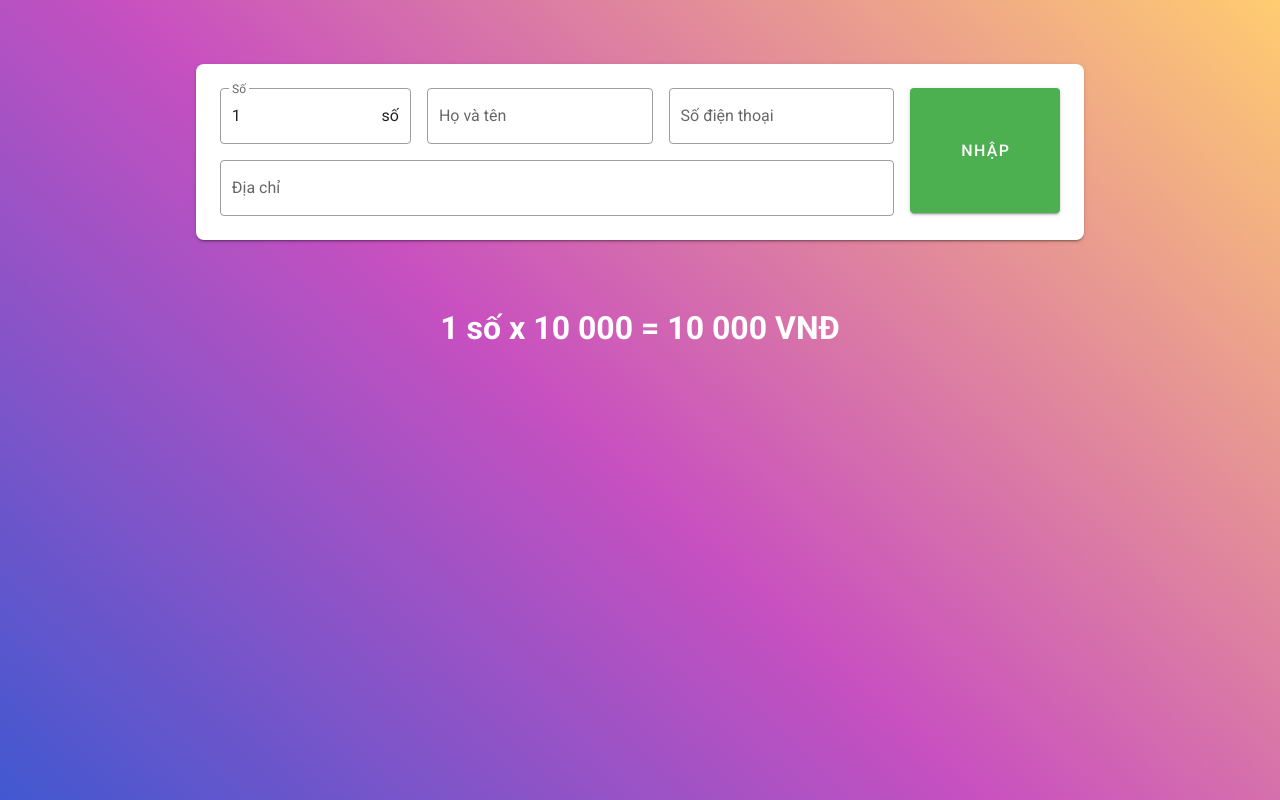
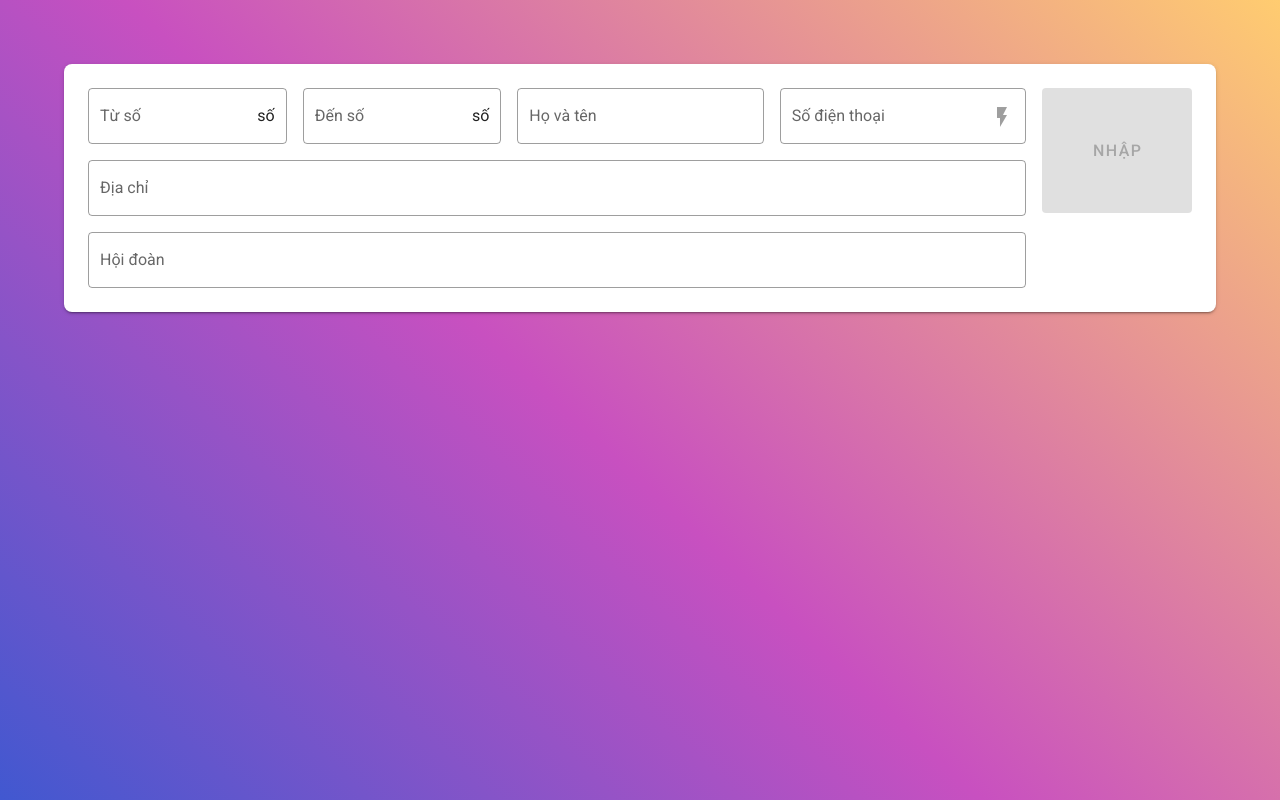
Before and after one commit to thuanpham113/project-game, a Nuxt app: page /importCustorm in a window 1280 px wide. Built offline with nearby package versions, Linux system fonts and the light colour scheme.

Commit message:
Add alert component to default layout

```diff
--- a/layouts/default.vue
+++ b/layouts/default.vue
@@ -2,12 +2,47 @@
   <v-app>
     <v-main>
         <Nuxt />
+        <div name="alert">
+            <v-alert
+                v-for="(item,index) in alert"
+                :key="index"
+                :value="true"
+                type="warning"
+                @input="alert.splice(index,1)"
+            >
+                {{item.mess}}
+            </v-alert>
+        </div>
     </v-main>
   </v-app>
 </template>
 
 <script>
 export default {
-  name: 'DefaultLayout'
+  name: 'DefaultLayout',
+  data() {
+    return {
+      alert: [],
+    }
+  },
+  mounted() {
+    this.$root.$on('alert',(data) => {
+      this.alert.push(data)})
+  }
 }
 </script>
+
+<style>
+div[name="alert"] {
+    position: fixed;
+    display: flex;
+    flex-direction: column;
+    justify-content: center;
+    top: 0;
+    right: 50vh;
+    z-index: 9999;
+    width: 100%;
+    max-width: 400px;
+    padding: 10px;
+}
+</style>
--- a/pages/importCustorm.vue
+++ b/pages/importCustorm.vue
@@ -4,12 +4,25 @@
 			<v-form style="width: calc(100% - 150px);">
 				<div class="d-flex" style="width: 100%;">
 					<v-text-field
-						name="money"
-						label="Số"
+						name="startNumber"
+						label="Từ số"
 						outlined
 						id="id"
-						:value="money"
-						@change="value => money = value"
+						:value="startNumber"
+						@change="value => startNumber = Number(value)"
+						hint="Số này đã có"
+						suffix="số"
+						class="pa-2"
+						hide-details=""
+						style="width: 15%"
+					></v-text-field>
+					<v-text-field
+						name="endNumber"
+						label="Đến số"
+						outlined
+						id="id"
+						:value="endNumber"
+						@change="value => endNumber = Number(value)"
 						suffix="số"
 						class="pa-2"
 						hide-details
@@ -30,11 +43,21 @@
 						label="Số điện thoại"
 						outlined
 						v-model="phone"
+						@change="searchDataUser()"
 						id="id"
 						hide-details
 						class="pa-2"
 						style="width: 20%"
-					></v-text-field>
+					>
+						<template v-slot:append>
+							<v-tooltip top>
+								<template v-slot:activator="{ on }">
+									<v-icon v-on="on" color="amber" :disabled="!autoFill.boolean" @click="writeFill">mdi-flash</v-icon>
+								</template>
+								Tự điền thông tin
+							</v-tooltip>
+						</template>
+					</v-text-field>
 				</div>
 				<v-text-field
 					name="address"
@@ -46,25 +69,77 @@
 					style="width: 100%"
 					hide-details
 				></v-text-field>
+				<v-text-field
+					name="organization"
+					label="Hội đoàn"
+					v-model="organization"
+					outlined
+					id="id"
+					class="pa-2"
+					style="width: 100%"
+					hide-details
+				></v-text-field>
 			</v-form>
-			<v-btn color="success" :disabled="loading" x-large class="my-2 mx-2" width="150" height="125" @click="importData()">Nhập</v-btn>
+			<v-btn
+				color="success"
+				:disabled="
+					loading ||
+					!name ||
+					!phone ||
+					!startNumber ||
+					dataEndNumber == startNumber ||
+					(
+						!!endNumber &&
+						(
+							startNumber > endNumber ||
+							!(
+								Math.max(dataEndNumber, startNumber, endNumber) === dataEndNumber ||
+								Math.min(dataEndNumber, startNumber, endNumber) === dataEndNumber
+							)
+						)
+					)
+				"
+				x-large
+				class="my-2 mx-2"
+				width="150"
+				height="125"
+				@click="importData()"
+			>
+				Nhập
+			</v-btn>
 		</v-card>
+
+		<v-alert
+			v-if="
+				(!! startNumber && dataEndNumber == startNumber) ||
+				(
+					!! endNumber &&
+					!(
+						Math.max(dataEndNumber, startNumber, endNumber) === dataEndNumber ||
+						Math.min(dataEndNumber, startNumber, endNumber) === dataEndNumber
+					)
+				)
+			"
+			transition="scale-transition"
+			type="error"
+		>
+			{{
+				`Số ${dataEndNumber} đã có có trong dữ liệu`
+			}}
+		</v-alert>
 
 
 
-		<h1 class="white--text">
+		<!-- <h1 class="white--text">
 			{{ money }} số x 10 000 = {{ this.displayMoney }} 000 VNĐ
-		</h1>
+		</h1> -->
 
 		<v-container style="max-width: 1050px">
 			<v-card v-if="dataRepost.length" class="ma-16 mb-2 pa-4 d-flex font-weight-bold" outlined color="#FFD0D0" rounded="lg" style="border: 2px solid;">
 				<div style="width: 30%;" class="text-center">
 					Tên
 				</div>
-				<div style="width: 30%;" class="text-center">
-					Số Tiền
-				</div>
-				<div style="width: 40%;" class="text-center">
+				<div style="width: 70%;" class="text-center">
 					Số đã mua
 				</div>
 			</v-card>
@@ -99,15 +174,29 @@ export default {
 			files: [],
 			totalLoad: undefined,
 			nameLoad: undefined,
-			money: 1,
+			startNumber: undefined,
+			endNumber: undefined,
 			name: "",
 			phone: "",
+			organization: "",
 			address: "",
 			displayMoney: 10,
 			indexNumber: 0,
 			numberRepost:[],
 			dataRepost: [],
-			displayNumber: [],
+			checkStartNumber: undefined,
+			checkEndNumber: undefined,
+			dataEndNumber: undefined,
+			autoFill: {
+				boolean: false,
+				data: {
+					Name: "",
+					Phone: "",
+					Address: "",
+					Organization: ""
+				}
+			},
+			// displayNumber: [],
 			loading: false,
 		}
 	},
@@ -115,11 +204,7 @@ export default {
 		// listen for the event key esc
 		window.addEventListener('keyup', (e)=>{
 			if(e.key === 'Escape') {
-				this.money = 1
-				this.name = ""
-				this.phone = ""
-				this.address = ""
-				this.displayNumber = ""
+				this.resetData()
 			}
 		})
 
@@ -129,42 +214,108 @@ export default {
 			console.log(this.files)
 		},
 
-		money() {
-			let value = String(this.money * 10)
+		async startNumber(value) {
+			if (value) {
+				this.dataEndNumber = Number((await axiosClient.get(`/user-games?sort[1]=Number:asc&pagination[pageSize]=1&filters[Number][$gte]=${this.startNumber}`)).data.data[0]?.attributes.Number ?? 0)
+			}
+		},
 
-			this.displayMoney = this.convertMoney(value)
-		}
+		// money() {
+		// 	let value = String(this.money * 10)
+
+		// 	this.displayMoney = this.convertMoney(value)
+		// }
 	},
 	methods: {
+		writeFill() {
+			console.log("this.autoFill.data")
+			this.name = this.autoFill.data.Name
+			this.phone = this.autoFill.data.Phone
+			this.address = this.autoFill.data.Address
+			this.organization = this.autoFill.data.Organization
+		},
+		searchDataUser() {
+			if (this.phone.length === 10) {
+				axiosClient.get(`/user-games?filters[Phone]=${this.phone}`).then((res) => {
+					console.log(res.data.data)
+					if (res.data.data.length) {
+						this.autoFill.boolean = true
+						this.autoFill.data = {
+							Name: res.data.data[0].attributes.Name,
+							Phone: res.data.data[0].attributes.Phone,
+							Address: res.data.data[0].attributes.Address,
+							Organization: res.data.data[0].attributes.Organization
+						}
+					} else {
+						this.autoFill.boolean = false
+					}
+				})
+			} else {
+				this.autoFill.boolean = false
+			}
+		},
 		async importData() {
-			if (this.name === "" || this.phone === "" || this.address === "") {
+			if (
+					this.name === "" ||
+					this.phone === "" ||
+					!this.startNumber ||
+					this.dataEndNumber === this.startNumber ||
+					(
+						!!this.endNumber &&
+						(
+							this.startNumber > this.endNumber ||
+							!(
+								Math.max(this.dataEndNumber, this.startNumber, this.endNumber) === this.dataEndNumber ||
+								Math.min(this.dataEndNumber, this.startNumber, this.endNumber) === this.dataEndNumber
+							)
+						)
+					)
+				) {
 				console.log("Vui lòng nhập đầy đủ thông tin")
 				return
 			}
 			this.numberRepost = []
 			this.loading = true
-			this.indexNumber = (await axiosClient.get("/user-games?sort[1]=Number:desc&pagination[pageSize]=1")).data.data[0]?.attributes.Number ?? 0
+			this.indexNumber = this.startNumber
 			this.phone = this.phone.replace(/ /g, "")
-			for (let index = 0; index < this.money; index++) {
-				await this.createNumber({
-					data: {
-						Name: this.name,
-						Number: this.indexNumber,
-						Phone: this.phone,
-						Address: this.address
-					}
-				}, this.indexNumber, 1)
+			await Promise.all(
+				Array.from(
+					{ length: (this.endNumber != 0 && this.endNumber) ? (this.endNumber - this.startNumber + 1) : 1 },
+					(_, i) => i + this.startNumber
+				).map(async (index) => {
+					await this.createPermanentNumber({
+						data: {
+							Name: this.name,
+							Number: index,
+							Phone: this.phone,
+							Address: this.address,
+							Organization: this.organization
+						}
+					}, index);
 
-				this.nameLoad = this.name;
-			}
+					this.nameLoad = this.name;
+				})
+			);
 
 			this.headleNumber({
 				Name: this.name,
 				Phone: this.phone,
 				Address: this.address,
+				Organization: this.organization,
 				Money: this.money
 			});
 			this.loading = false
+			this.resetData()
+		},
+		async createPermanentNumber(data, number) {
+			try {
+				const repost = await axiosClient.post("/user-games",data)
+
+				this.numberRepost.push(Number(repost.data.data.attributes.Number))
+
+			} catch(error) {
+				this.$root.$emit("alert", {mess: `Số ${number.toString().padStart(4,"0")}: đã tồn tại`})
+			}
 		},
 		async createNumber(data, number,  difference) {
 			try {
@@ -180,7 +331,19 @@ export default {
 				await this.createNumber(data, number, difference + 1)
 			}
 		},
+		resetData() {
+			this.startNumber = undefined
+			this.endNumber = undefined
+			this.name = ""
+			this.phone = ""
+			this.address = ""
+			this.displayNumber = ""
+			this.checkEndNumber = undefined
+			this.checkStartNumber = undefined
+			this.organization = ""
+		},
 		headleNumber(dataRepost) {
+			console.log(this.numberRepost, "numberRepost")
 			let arrayNumber = this.numberRepost.sort((a, b) => a - b)
 			const ranges = [];
 			let start = null;
@@ -212,9 +375,9 @@ export default {
 			}
 
 			ranges.forEach((item) => {
+				console.log(item)
 				this.dataRepost = [{
 					...dataRepost,
-					Money: this.convertMoney(dataRepost.Money + "0000"),
 					Number: item
 				}, ...this.dataRepost]
 				const listGroup = document.getElementById("list")
@@ -228,10 +391,7 @@ export default {
 					<div style="width: 30%;" class="text-center">
 						${dataRepost.Name}
 					</div>
-					<div style="width: 30%;" class="text-center">
-						${this.convertMoney(dataRepost.Money + "0000")}
-					</div>
-					<div style="width: 40%;" class="text-center">
+					<div style="width: 70%;" class="text-center">
 						${ranges}
 					</div>
 				`
```
